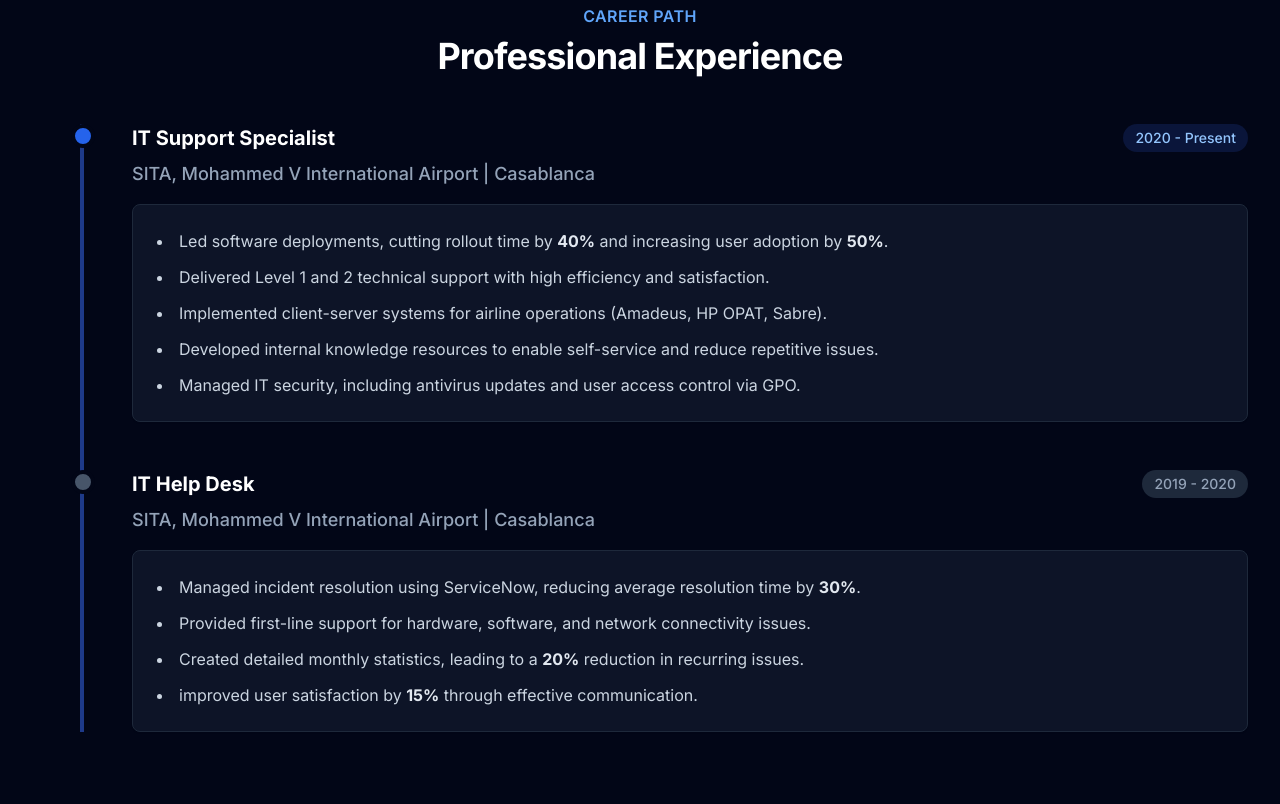
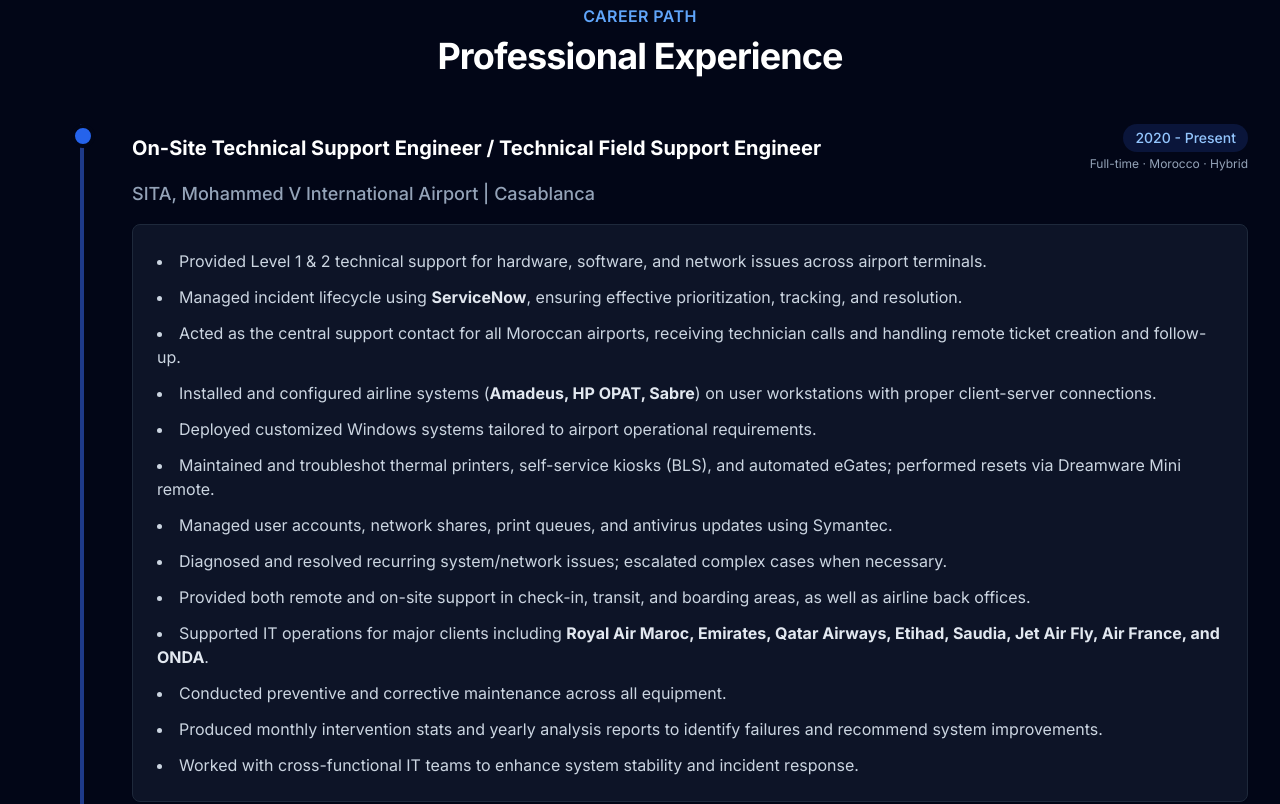
Before and after one commit to anas99910/MYCV, a React (Vite) app: page / in a window 1280 px wide. Shown: the part 1520-2324 px from the top of the page. Built offline with nearby package versions, Linux system fonts and the light colour scheme.

Commit message:
Update experience and add hobbies section

```diff
--- a/src/App.jsx
+++ b/src/App.jsx
@@ -5,6 +5,7 @@
 import Experience from './components/Experience';
 import Projects from './components/Projects';
 import Skills from './components/Skills';
+import Hobbies from './components/Hobbies';
 import Contact from './components/Contact';
 import Footer from './components/Footer';
 
@@ -34,6 +35,7 @@
       <Experience />
       <Projects />
       <Skills />
+      <Hobbies />
       <Contact />
       <Footer />
     </div>
--- a/src/components/Experience.jsx
+++ b/src/components/Experience.jsx
@@ -15,17 +15,28 @@
                     <div className="relative pl-8 md:pl-12 group">
                         <div className="absolute -left-[13px] top-0 bg-blue-600 h-6 w-6 rounded-full border-4 border-slate-50 dark:border-slate-950 group-hover:scale-125 transition-transform"></div>
                         <div className="flex flex-col sm:flex-row sm:items-center sm:justify-between mb-2">
-                            <h3 className="text-xl font-bold text-slate-900 dark:text-white">IT Support Specialist</h3>
-                            <span className="text-sm font-medium text-blue-600 dark:text-blue-300 bg-blue-100 dark:bg-blue-900/30 px-3 py-1 rounded-full w-fit mt-2 sm:mt-0">2020 - Present</span>
+                            <h3 className="text-xl font-bold text-slate-900 dark:text-white">On-Site Technical Support Engineer / Technical Field Support Engineer</h3>
+                            <div className="flex flex-col items-end">
+                                <span className="text-sm font-medium text-blue-600 dark:text-blue-300 bg-blue-100 dark:bg-blue-900/30 px-3 py-1 rounded-full w-fit mt-2 sm:mt-0">2020 - Present</span>
+                                <span className="text-xs text-slate-500 dark:text-slate-400 mt-1">Full-time · Morocco · Hybrid</span>
+                            </div>
                         </div>
                         <h4 className="text-lg font-medium text-slate-600 dark:text-slate-400 mb-4">SITA, Mohammed V International Airport | Casablanca</h4>
                         <div className="bg-white/90 dark:bg-slate-900/90 backdrop-blur-sm p-6 rounded-lg shadow-sm border border-slate-200 dark:border-slate-800 transition-all duration-300 hover:shadow-lg hover:shadow-blue-500/10 hover:border-blue-500/30">
                             <ul className="space-y-3 text-slate-600 dark:text-slate-300 list-disc list-inside">
-                                <li>Led software deployments, cutting rollout time by <span className="font-bold text-slate-800 dark:text-slate-200">40%</span> and increasing user adoption by <span className="font-bold text-slate-800 dark:text-slate-200">50%</span>.</li>
-                                <li>Delivered Level 1 and 2 technical support with high efficiency and satisfaction.</li>
-                                <li>Implemented client-server systems for airline operations (Amadeus, HP OPAT, Sabre).</li>
-                                <li>Developed internal knowledge resources to enable self-service and reduce repetitive issues.</li>
-                                <li>Managed IT security, including antivirus updates and user access control via GPO.</li>
+                                <li>Provided Level 1 & 2 technical support for hardware, software, and network issues across airport terminals.</li>
+                                <li>Managed incident lifecycle using <span className="font-bold text-slate-800 dark:text-slate-200">ServiceNow</span>, ensuring effective prioritization, tracking, and resolution.</li>
+                                <li>Acted as the central support contact for all Moroccan airports, receiving technician calls and handling remote ticket creation and follow-up.</li>
+                                <li>Installed and configured airline systems (<span className="font-bold text-slate-800 dark:text-slate-200">Amadeus, HP OPAT, Sabre</span>) on user workstations with proper client-server connections.</li>
+                                <li>Deployed customized Windows systems tailored to airport operational requirements.</li>
+                                <li>Maintained and troubleshot thermal printers, self-service kiosks (BLS), and automated eGates; performed resets via Dreamware Mini remote.</li>
+                                <li>Managed user accounts, network shares, print queues, and antivirus updates using Symantec.</li>
+                                <li>Diagnosed and resolved recurring system/network issues; escalated complex cases when necessary.</li>
+                                <li>Provided both remote and on-site support in check-in, transit, and boarding areas, as well as airline back offices.</li>
+                                <li>Supported IT operations for major clients including <span className="font-bold text-slate-800 dark:text-slate-200">Royal Air Maroc, Emirates, Qatar Airways, Etihad, Saudia, Jet Air Fly, Air France, and ONDA</span>.</li>
+                                <li>Conducted preventive and corrective maintenance across all equipment.</li>
+                                <li>Produced monthly intervention stats and yearly analysis reports to identify failures and recommend system improvements.</li>
+                                <li>Worked with cross-functional IT teams to enhance system stability and incident response.</li>
                             </ul>
                         </div>
                     </div>
@@ -42,6 +53,8 @@
                                 <li>Provided first-line support for hardware, software, and network connectivity issues.</li>
                                 <li>Created detailed monthly statistics, leading to a <span className="font-bold text-slate-800 dark:text-slate-200">20%</span> reduction in recurring issues.</li>
                                 <li> improved user satisfaction by <span className="font-bold text-slate-800 dark:text-slate-200">15%</span> through effective communication.</li>
+                                <li>Collaborated with Level 2/3 engineering teams to escalate and resolve complex technical incidents.</li>
+                                <li>Assisted in the onboarding of new staff by setting up workstations and configuring necessary software profiles.</li>
                             </ul>
                         </div>
                     </div>
--- /dev/null
+++ b/src/components/Hobbies.jsx
@@ -0,0 +1,73 @@
+
+import { Cpu, Gamepad2, Video, Code, Heart } from 'lucide-react';
+import Section from './ui/Section';
+
+const Hobbies = () => {
+    const hobbies = [
+        {
+            title: "Workstation & PC Building",
+            description: "Building custom high-performance workstations and gaming rigs. Expert in hardware selection, cable management, and thermal optimization.",
+            icon: <Cpu className="w-8 h-8 text-blue-600 dark:text-blue-400" />,
+            tags: ["Hardware", "Overclocking", "Diagnostics"]
+        },
+        {
+            title: "Gaming",
+            description: "Passionate gamer appreciating immersive storytelling and competitive strategy. Understanding game mechanics and user engagement.",
+            icon: <Gamepad2 className="w-8 h-8 text-purple-600 dark:text-purple-400" />,
+            tags: ["Strategy", "Teamwork", "Problem Solving"]
+        },
+        {
+            title: "Video Editing",
+            description: "Creating engaging digital content and visual storytelling. Proficient in cutting, color grading, and adding visual effects.",
+            icon: <Video className="w-8 h-8 text-pink-600 dark:text-pink-400" />,
+            tags: ["Editing", "Visual FX", "Storytelling"]
+        },
+        {
+            title: "Programming",
+            description: "Continuously learning new technologies and building personal projects. turning ideas into functional code.",
+            icon: <Code className="w-8 h-8 text-green-600 dark:text-green-400" />,
+            tags: ["Development", "Learning", "Innovation"]
+        }
+    ];
+
+    return (
+        <Section id="hobbies" className="py-20 bg-white dark:bg-slate-900 transition-colors duration-300">
+            <div className="max-w-7xl mx-auto px-4 sm:px-6 lg:px-8">
+                <div className="text-center mb-16">
+                    <h2 className="text-base text-blue-600 dark:text-blue-400 font-semibold tracking-wide uppercase flex justify-center items-center gap-2">
+                        <Heart className="w-4 h-4" /> Personal Interests
+                    </h2>
+                    <p className="mt-2 text-3xl leading-8 font-extrabold tracking-tight text-slate-900 dark:text-white sm:text-4xl">
+                        Wait, There's More!
+                    </p>
+                    <p className="mt-4 max-w-2xl text-xl text-slate-500 dark:text-slate-400 mx-auto">
+                        Beyond the technical support and engineering, here's what fuels my creativity and passion.
+                    </p>
+                </div>
+
+                <div className="grid grid-cols-1 md:grid-cols-2 lg:grid-cols-4 gap-8">
+                    {hobbies.map((hobby, index) => (
+                        <div key={index} className="bg-slate-50 dark:bg-slate-800 rounded-xl p-6 shadow-sm hover:shadow-lg transition-all duration-300 transform hover:-translate-y-1 border border-slate-100 dark:border-slate-700 group">
+                            <div className="mb-4 p-3 bg-white dark:bg-slate-900 rounded-lg w-fit group-hover:scale-110 transition-transform duration-300 shadow-sm">
+                                {hobby.icon}
+                            </div>
+                            <h3 className="text-xl font-bold text-slate-900 dark:text-white mb-2">{hobby.title}</h3>
+                            <p className="text-slate-600 dark:text-slate-400 mb-4 text-sm leading-relaxed">
+                                {hobby.description}
+                            </p>
+                            <div className="flex flex-wrap gap-2">
+                                {hobby.tags.map((tag, tagIndex) => (
+                                    <span key={tagIndex} className="px-2 py-1 text-xs font-medium bg-blue-100 dark:bg-blue-900/30 text-blue-600 dark:text-blue-300 rounded-md">
+                                        {tag}
+                                    </span>
+                                ))}
+                            </div>
+                        </div>
+                    ))}
+                </div>
+            </div>
+        </Section>
+    );
+};
+
+export default Hobbies;
```
